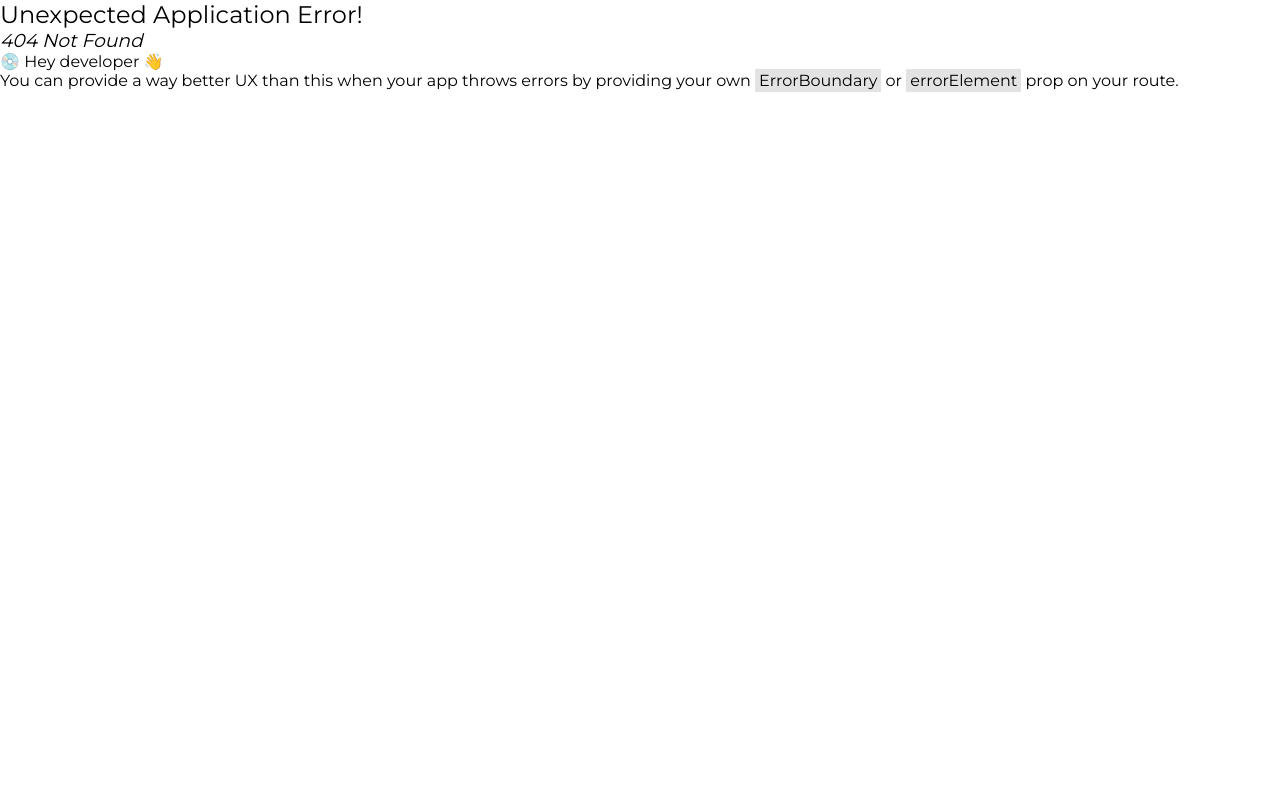
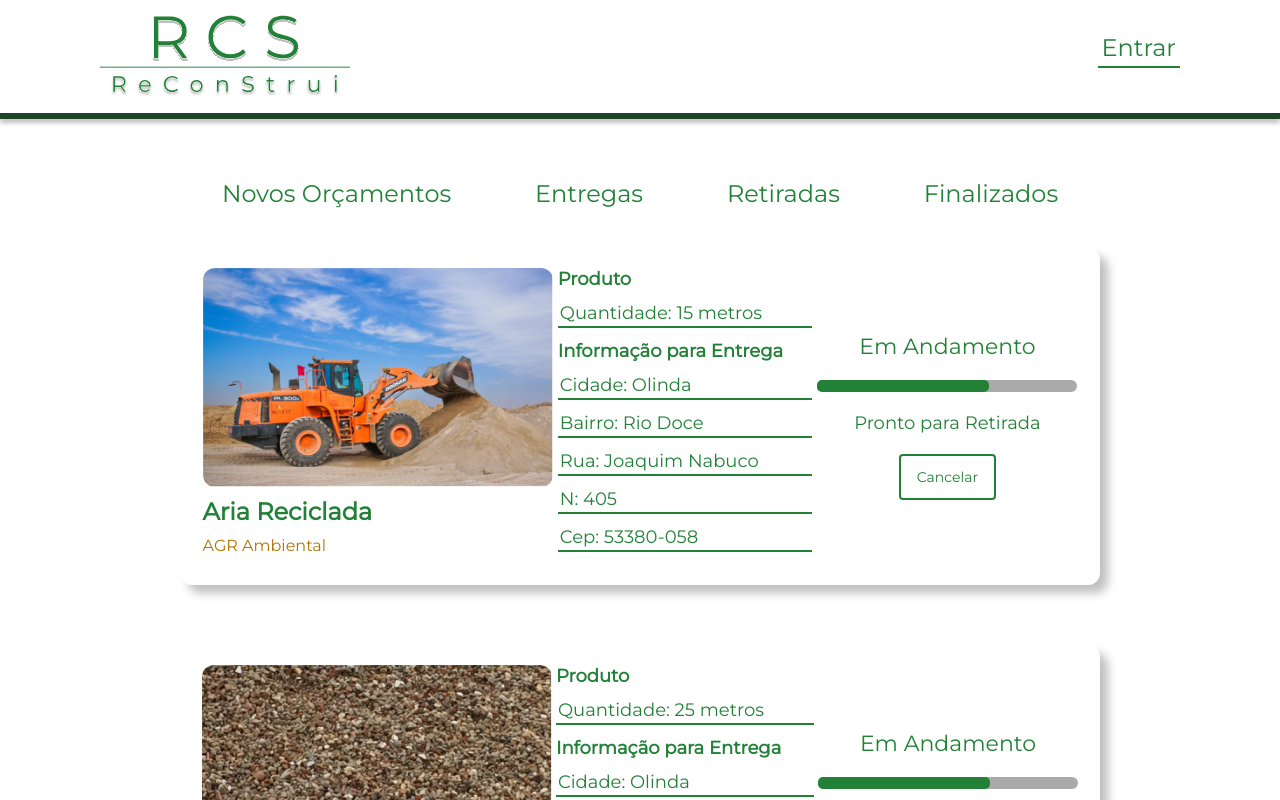
Before and after one commit to willembd/ReConStrui, a React (Vite) app: page /retiradasEmpresa in a window 1280 px wide. Before the commit this address had no page. Shown: the top 800 px of the page. Built offline with nearby package versions, Linux system fonts and the light colour scheme.

Commit message:
feat: adicionando pagina retiradas empresa

```diff
--- /dev/null
+++ b/src/Pages/RetiradasEmpresa/retiradasEmpresa.jsx
@@ -0,0 +1,92 @@
+import * as S from "./retiradasEmpresaStyles"
+
+import Brita from "../../../public/brita.png"
+import Areia from "../../../public/areia.png"
+
+import Footer from "../../Componentes/Footer/footer";
+import NavBar from "../../Componentes/NavBar/navbar";
+import CampoDados from "../../Componentes/CampoDados/campoDados";
+import ButtonCancelar from "../../Componentes/ButtonCancelar/buttonCancelar";
+import ButtonPadrao from "../../Componentes/ButtonPadrao/buttonPadrao";
+
+export default function RetiradasEmpresa(){
+    return (
+        <>
+            <NavBar/>
+
+            <S.Caixa>
+                <S.DivLink>
+                    <a href="">Novos Orçamentos</a>
+                    <a href="">Entregas</a>
+                    <a href=""> Retiradas</a>
+                    <a href="">Finalizados</a>
+                </S.DivLink>
+
+                <S.Pedido>
+                    <S.DivEmpresa>
+                        <S.Imagem src={Areia} alt="" />
+                        <h1>Aria Reciclada</h1>
+                        <p>AGR Ambiental</p>
+                    </S.DivEmpresa>
+                    <S.Dados>
+                        <h2>Produto</h2>
+                        <CampoDados text="Quantidade: 15 metros"/>
+                        <h2>Informação para Entrega</h2>
+                        <CampoDados text="Cidade: Olinda"/>
+                        <CampoDados text="Bairro: Rio Doce"/>
+                        <CampoDados text="Rua: Joaquim Nabuco"/>
+                        <CampoDados text="N: 405"/>
+                        <CampoDados text="Cep: 53380-058"/>
+                    </S.Dados>
+                    <S.DivResposta>
+                        <h1>Em Andamento</h1>
+
+                        <S.Progress>
+                            <S.ProgressCampo></S.ProgressCampo>
+                        </S.Progress>
+                        <h2>Pronto para Retirada</h2>
+                        <S.DivButton>
+                            <ButtonCancelar text="Cancelar"/>
+                        </S.DivButton>
+                    </S.DivResposta>
+                </S.Pedido>
+
+                <S.Pedido>
+                    <S.DivEmpresa>
+                        <S.Imagem src={Brita} alt="" />
+                        <h1>Brita Reciclada</h1>
+                        <p>AGR Ambiental</p>
+                    </S.DivEmpresa>
+                    <S.Dados>
+                        <h2>Produto</h2>
+                        <CampoDados text="Quantidade: 25 metros"/>
+                        <h2>Informação para Entrega</h2>
+                        <CampoDados text="Cidade: Olinda"/>
+                        <CampoDados text="Bairro: Rio Doce"/>
+                        <CampoDados text="Rua: Joaquim Nabuco"/>
+                        <CampoDados text="N: 405"/>
+                        <CampoDados text="Cep: 53380-058"/>
+                    </S.Dados>
+                    <S.DivResposta>
+                        <h1>Em Andamento</h1>
+
+                        <S.Progress>
+                            <S.ProgressCampo></S.ProgressCampo>
+                        </S.Progress>
+
+                        <h2>Pronto para Retirada</h2>
+
+                        <S.DivButton>
+                            <ButtonCancelar text="Cancelar"/>
+                        </S.DivButton>
+                    </S.DivResposta>
+                </S.Pedido>
+
+
+            </S.Caixa>
+
+            <Footer/>
+        </>
+
+    )
+}
--- /dev/null
+++ b/src/Pages/RetiradasEmpresa/retiradasEmpresaStyles.js
@@ -0,0 +1,158 @@
+import styled from "styled-components";
+
+export const Caixa = styled.div`
+    margin: 60px 180px;
+
+    @media screen and (max-width: 1210px){
+        margin: 60px 70px;
+    }
+`
+
+export const DivLink = styled.div`
+    display: flex;
+    justify-content: space-around;
+
+    a{
+        color: #228137;
+        font-size: 24px;
+        text-decoration: none;
+        margin-bottom: 20px;
+    }
+`
+
+export const Pedido = styled.div`
+    display: flex;
+    justify-content: space-around;
+    border-radius:12px;
+    box-shadow: 8px 8px 10px rgba(0, 0, 0, 0.25);
+    padding: 20px;
+    margin: 20px 0px 60px 0px;
+`
+
+export const DivEmpresa = styled.div`
+    display: flex;
+    flex-direction: column;
+    align-items: flex-start;
+    justify-content: center;
+    gap: 10px;
+    margin-bottom: 10px;
+
+    h1{
+        color: #228137;
+        font-weight: bold;
+    }
+    p{
+        color: #AF7503;
+    }
+
+    @media screen and (max-width: 1540px) {
+        h1{
+            font-size: 1.75rem;
+        }
+    }
+
+    @media screen and (max-width: 1350px) {
+        h1{
+            font-size: 24px;
+        }
+    }
+
+    @media screen and (max-width: 1144px) {
+        h1{
+            font-size: 22px;
+        }
+    }
+`
+export const Imagem = styled.img`
+    border-radius: 12px;
+
+    @media screen and (max-width: 1540px){
+        width: 350px;
+    }
+    @media screen and (max-width: 1080px){
+        width: 300px;
+    }
+`
+
+export const Dados = styled.div`
+    display: flex;
+    flex-direction: column;
+    gap: 12px;
+
+    h2{
+        color: #228137;
+        font-weight: bold;
+    }
+    @media screen and (max-width: 1540px){
+        h2{
+            font-size: 18px;
+        }
+    }
+    @media screen and (max-width: 1080px){
+        h2{
+            font-size: 16px;
+        }
+    }
+`
+
+export const DivResposta = styled.div`
+    display: flex;
+    flex-direction: column;
+    align-items: center;
+    justify-content: center;
+    gap: 20px;
+
+    h1{
+        color: #228137;
+        font-size: 32px;
+    }
+    h2{
+        color: #228137;
+        font-size: 18px;
+    }
+
+    @media screen and (max-width: 1540px) {
+        h1{
+            font-size: 22px;
+        }
+    }
+    @media screen and (max-width: 1080px) {
+        h1{
+            font-size: 18px;
+        }
+    }
+`
+export const Progress = styled.div`
+    width: 360px;
+    height: 12px;
+    background-color: #AAAAAA;
+    border-radius: 10px;
+
+    @media screen and (max-width: 1540px) {
+        width: 260px;
+    }
+
+    @media screen and (max-width: 1080px) {
+        width: 180px;
+    }
+`
+export const ProgressCampo = styled.div`
+    width: 240px;
+    height: 12px;
+    background-color: #228137;
+    border-radius: 5px;
+
+
+    @media screen and (max-width: 1540px) {
+        width: 172px;
+    }
+
+    @media screen and (max-width: 1080px) {
+        width: 120px;
+    }
+`
+
+export const DivButton = styled.div`
+    display: flex;
+    gap: 20px;
+`
--- a/src/Routes/routes.jsx
+++ b/src/Routes/routes.jsx
@@ -12,6 +12,7 @@ import Confirmacao from "../Pages/ConfirmacaoPedidos/confirmacaoPedidos.jsx";
 import OrcamentosEmpresa from "../Pages/OrcamentosEmpresa/orcamentosEmpresa.jsx";
 import ConfirmacaoEntrega from "../Pages/ConfirmacaoEntrega/confirmacaoEntrega.jsx";
 import EntregasEmpresa from "../Pages/EntregasEmpresa/entregasEmpresa.jsx";
+import RetiradasEmpresa from "../Pages/RetiradasEmpresa/retiradasEmpresa.jsx";
 
 
 export const router = createBrowserRouter([
@@ -67,6 +68,10 @@ export const router = createBrowserRouter([
     {
         path: '/entregasEmpresa',
         element: <EntregasEmpresa/>
+    },
+    {
+        path: '/retiradasEmpresa',
+        element: <RetiradasEmpresa/>
     }
 
 
```
